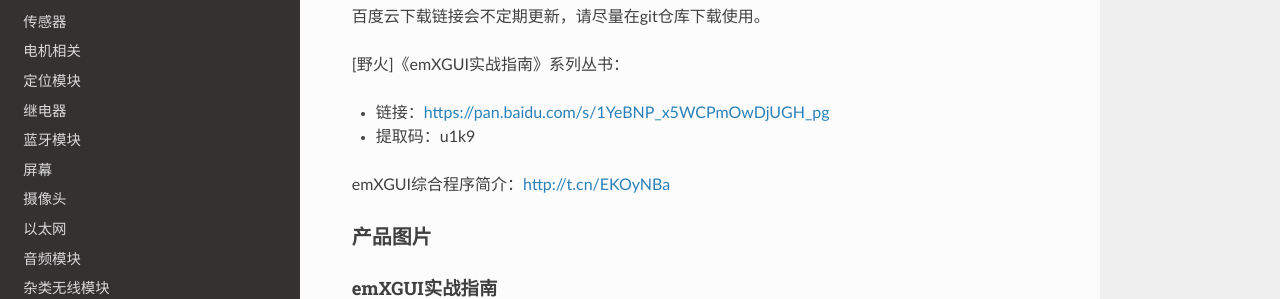
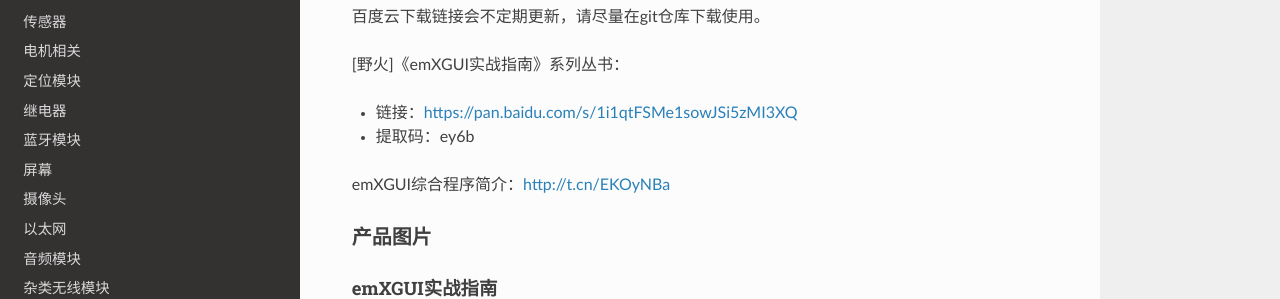
Before and after one commit to Embedfire/ebf_products, a Sphinx documentation site: the page built from documentation/tutorial/ebf_emxgui_tutorial.rst, in a window 1280 px wide and 900 px high, scrolled down 401 px. Shown: the part 155-454 px from the top of the window. Built offline with Sphinx 7.4.7 and the Read the Docs theme 2.0.0, drawn with Linux system fonts in a browser that asks for light colours; pages that are not in the unit, such as notebooks, are missing from menus.

Commit message:
Update ebf_emxgui_tutorial.rst

```diff
--- a/documentation/tutorial/ebf_emxgui_tutorial.rst
+++ b/documentation/tutorial/ebf_emxgui_tutorial.rst
@@ -25,8 +25,8 @@
 
 [野火]《emXGUI实战指南》系列丛书：
 
-- 链接：https://pan.baidu.com/s/1YeBNP_x5WCPmOwDjUGH_pg
-- 提取码：u1k9
+- 链接：https://pan.baidu.com/s/1i1qtFSMe1sowJSi5zMI3XQ
+- 提取码：ey6b
 
 emXGUI综合程序简介：http://t.cn/EKOyNBa
 
```
